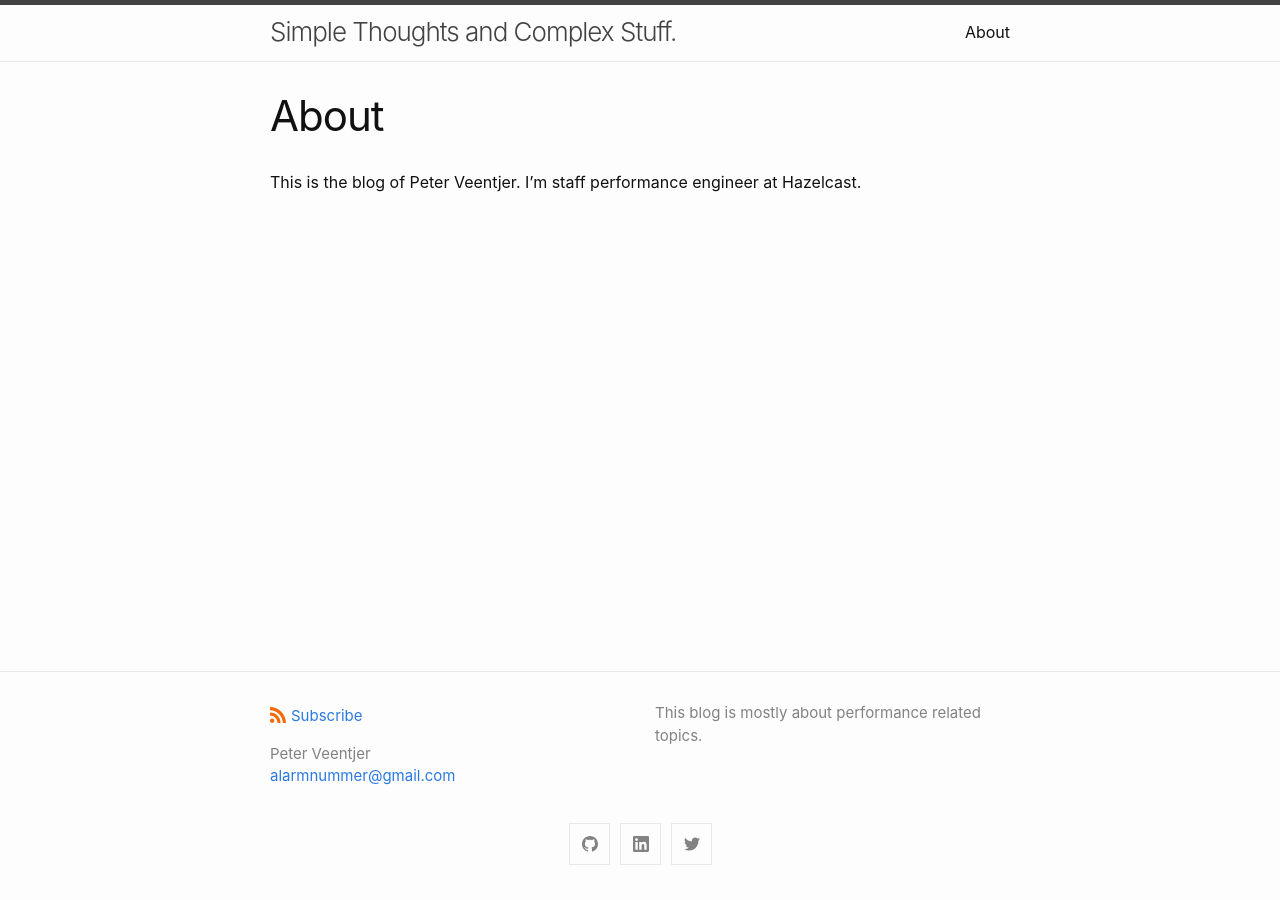
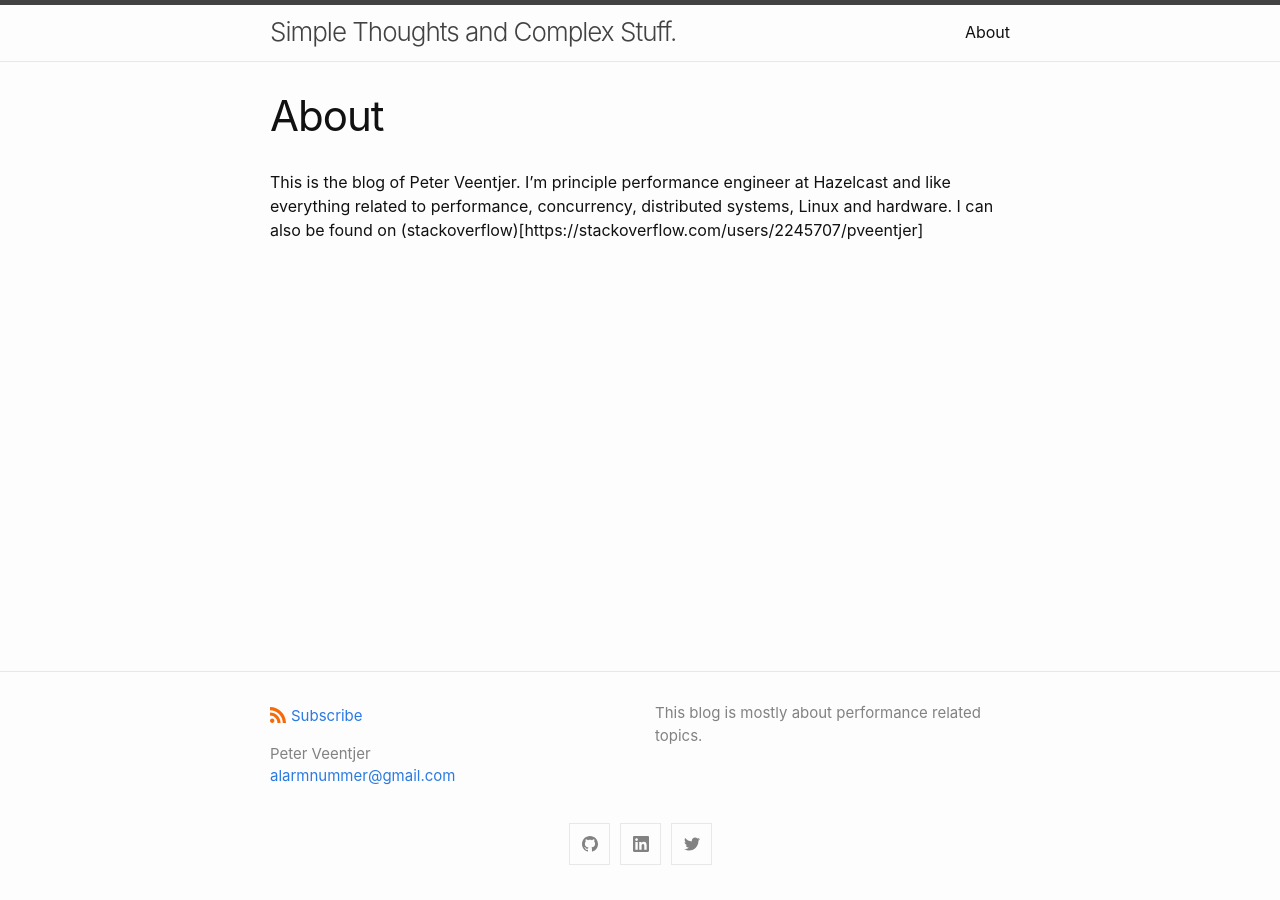
Before and after one commit to pveentjer/pveentjer.github.io, a Jekyll site: the page built from about.md, in a window 1280 px wide. Built offline with Jekyll 4.4.1, drawn with Linux system fonts in a browser that asks for light colours.

Commit message:
Minor improvement

```diff
--- a/about.md
+++ b/about.md
@@ -4,4 +4,4 @@ title: About
 permalink: /about/
 ---
 
-This is the blog of Peter Veentjer. I'm staff performance engineer at Hazelcast.
+This is the blog of Peter Veentjer. I'm principle performance engineer at Hazelcast and like everything related to performance, concurrency, distributed systems, Linux and hardware. I can also be found on (stackoverflow)[https://stackoverflow.com/users/2245707/pveentjer]
```
